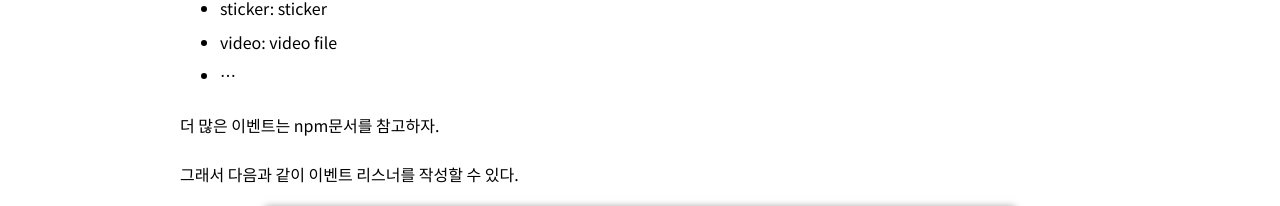
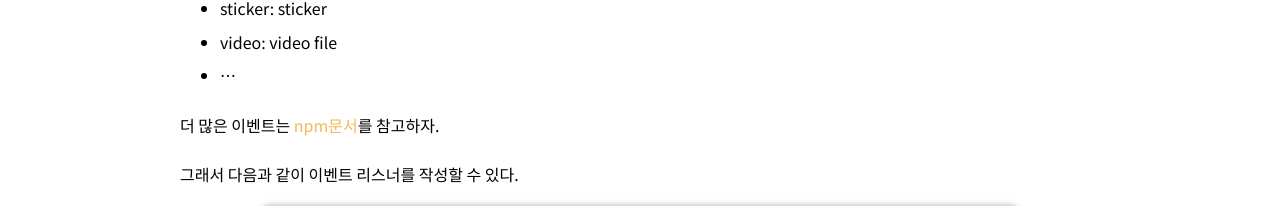
Before and after one commit to J911/chicken-fry-theme, a Jekyll site: the page built from _posts/2018-09-24-create-telegrambot-with-typescript.markdown, in a window 1280 px wide and 1400 px high, scrolled down 4841 px. Shown: the part 322-528 px from the top of the window. Built offline with Jekyll 4.4.1, drawn with Linux system fonts in a browser that asks for light colours; nearby versions of some CDN libraries; comment, search, counter and statistics services are not loaded.

Commit message:
fix: update a tag style

```diff
--- a/assets/css/main.css
+++ b/assets/css/main.css
@@ -304,6 +304,9 @@ hr {
     margin: 10px auto;
     box-shadow: 0 0 8px rgb(117, 117, 117);
 }
+.post__contents a {
+    color: rgb(240, 187, 88);
+}
 @media (min-width: 960px) {
     .container {
         width: 960px;
```
